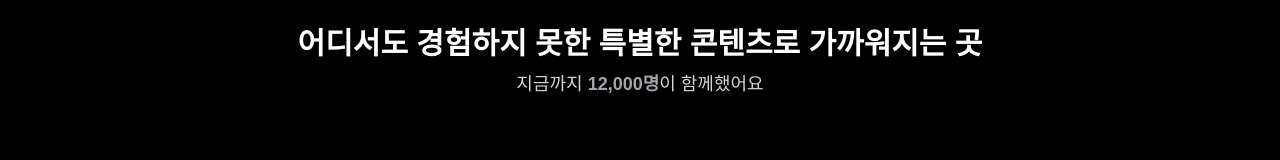
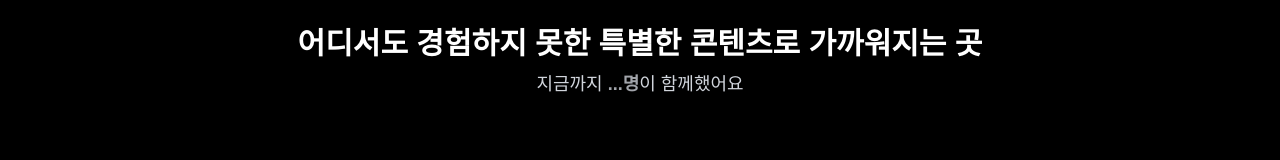
Before and after one commit to neofrigate/ssobig-home, a Next.js app: page /offline in a window 1280 px wide. Shown: the part 362-522 px from the top of the page. Built offline with nearby package versions, Linux system fonts and the light colour scheme; no server answers.

Commit message:
픽셀 코드 긴급적용

```diff
--- a/src/app/offline/mafia/page.tsx
+++ b/src/app/offline/mafia/page.tsx
@@ -286,6 +286,32 @@ const SocialGeniusPage = () => {
       />
       {/* End Meta Pixel Code */}
 
+      {/* Meta Pixel Code - 일일남매 */}
+      <Script id="facebook-pixel-mafia-day-nammae" strategy="afterInteractive">
+        {`
+          !function(f,b,e,v,n,t,s)
+          {if(f.fbq)return;n=f.fbq=function(){n.callMethod?
+          n.callMethod.apply(n,arguments):n.queue.push(arguments)};
+          if(!f._fbq)f._fbq=n;n.push=n;n.loaded=!0;n.version='2.0';
+          n.queue=[];t=b.createElement(e);t.async=!0;
+          t.src=v;s=b.getElementsByTagName(e)[0];
+          s.parentNode.insertBefore(t,s)}(window, document,'script',
+          'https://connect.facebook.net/en_US/fbevents.js');
+          fbq('init', '1541266446734040');
+          fbq('track', 'PageView');
+        `}
+      </Script>
+      <noscript>
+        <Image
+          height={1}
+          width={1}
+          style={{ display: "none" }}
+          src="https://www.facebook.com/tr?id=1541266446734040&ev=PageView&noscript=1"
+          alt=""
+        />
+      </noscript>
+      {/* End Meta Pixel Code - 일일남매 */}
+
       <div className="min-h-screen text-white font-sans relative">
         {/* 배경 이미지 next/image 적용 */}
         <div className="fixed inset-0 -z-10">
--- a/src/app/offline/page.tsx
+++ b/src/app/offline/page.tsx
@@ -99,7 +99,9 @@ function OfflineCard({
 }
 
 export default function OfflinePage() {
-  const [totalParticipants, setTotalParticipants] = useState<number>(12000);
+  const [totalParticipants, setTotalParticipants] = useState<number | null>(
+    null
+  );
 
   // Google Sheets에서 총 신청자 수 가져오기
   useEffect(() => {
@@ -136,7 +138,10 @@ export default function OfflinePage() {
   }, []);
 
   // 숫자 포맷팅 (천 단위 콤마)
-  const formattedCount = totalParticipants.toLocaleString("ko-KR");
+  const formattedCount =
+    totalParticipants !== null
+      ? totalParticipants.toLocaleString("ko-KR")
+      : "...";
 
   return (
     <div className="min-h-screen bg-black -mt-[88px] md:-mt-[60px]">
```
